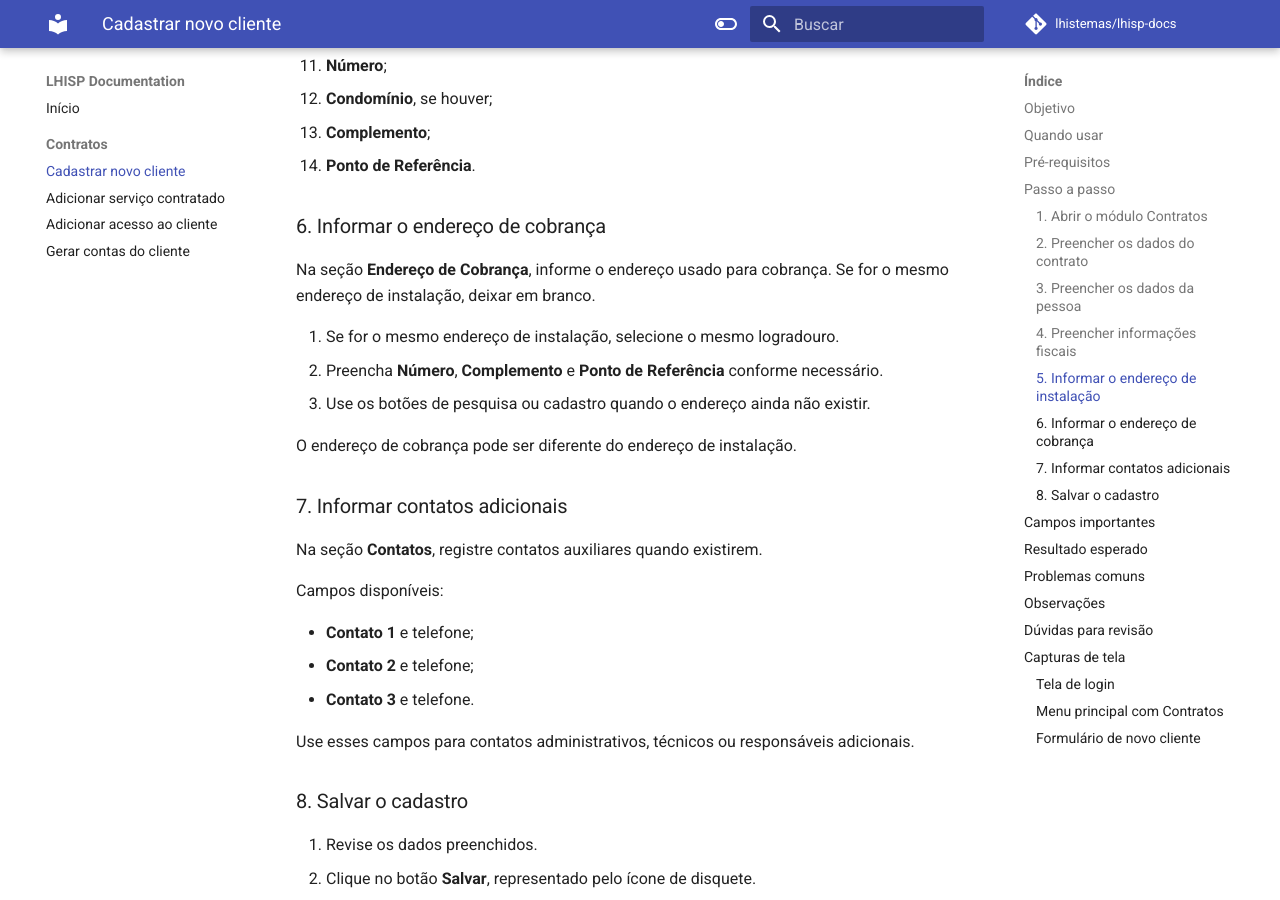
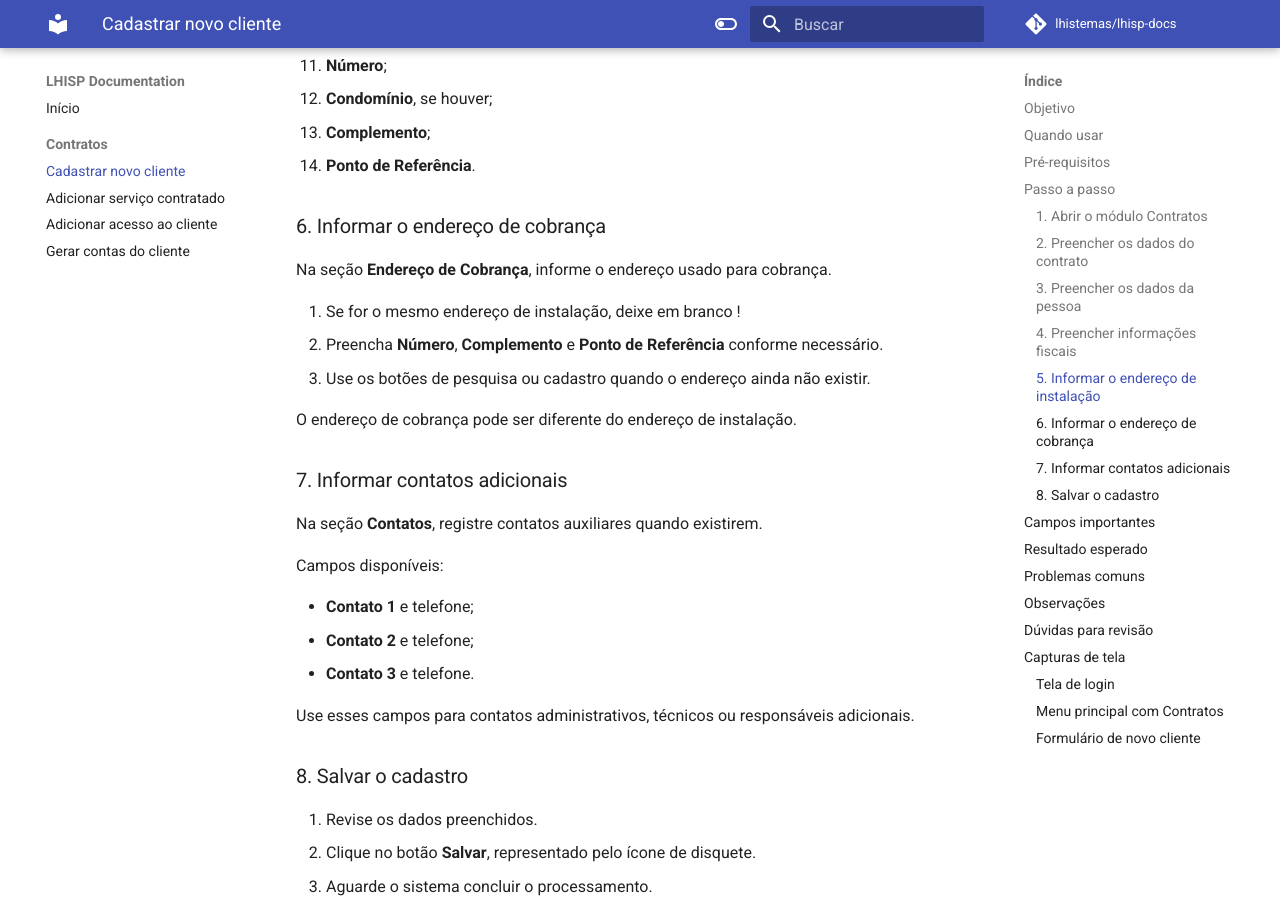
Before and after one commit to leandro-costa-oliveira/lhisp-docs, an MkDocs documentation site: the page built from docs/contratos/cadastrar-novo-cliente.md, in a window 1280 px wide and 900 px high, scrolled down 2831 px. Built offline with MkDocs 1.6.1 and Material for MkDocs 9.7.7, drawn with Linux system fonts in a browser that asks for light colours; comment, search, counter and statistics services are not loaded.

Commit message:
docs: clarify instructions for billing address in cadastrar-novo-cliente.md

```diff
--- a/docs/contratos/cadastrar-novo-cliente.md
+++ b/docs/contratos/cadastrar-novo-cliente.md
@@ -98,9 +98,8 @@
 ### 6. Informar o endereço de cobrança
 
 Na seção **Endereço de Cobrança**, informe o endereço usado para cobrança.
-Se for o mesmo endereço de instalação, deixar em branco.
 
-1. Se for o mesmo endereço de instalação, selecione o mesmo logradouro.
+1. Se for o mesmo endereço de instalação, deixe em branco !
 2. Preencha **Número**, **Complemento** e **Ponto de Referência** conforme necessário.
 3. Use os botões de pesquisa ou cadastro quando o endereço ainda não existir.
 
```
